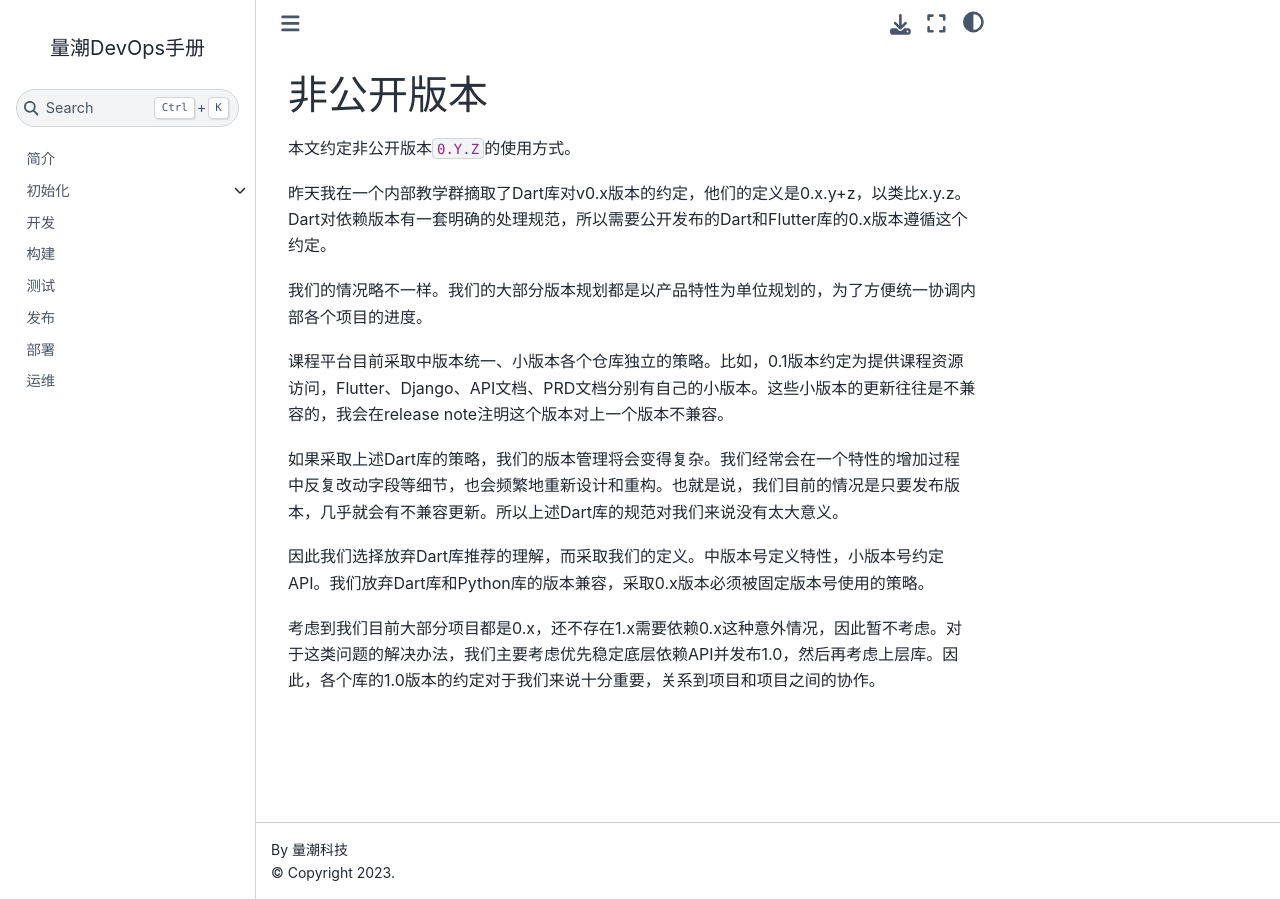
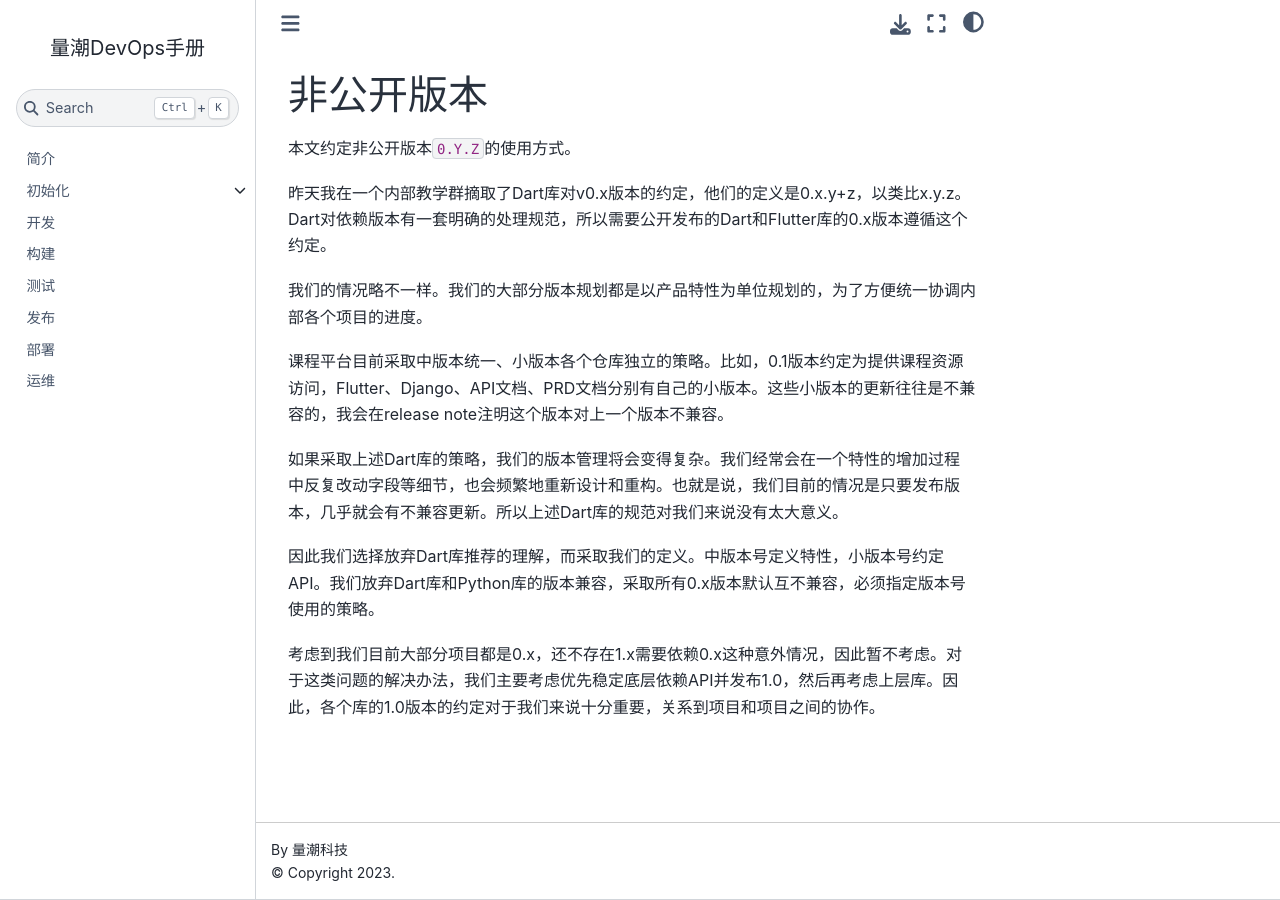
Before and after one commit to quanttide/quanttide-handbook-of-devops, a Jupyter Book: the page built from private_versions.md, in a window 1280 px wide. Built offline with Jupyter Book 1.0.4 settings and Sphinx 7.4.7 and the Sphinx Book theme 1.1.4, drawn with Linux system fonts in a browser that asks for light colours; pages that are not in the unit, such as notebooks, are missing from menus.

Commit message:
docs: 更新非公开版本规范的表述

```diff
--- a/private_versions.md
+++ b/private_versions.md
@@ -10,6 +10,6 @@
 
 如果采取上述Dart库的策略，我们的版本管理将会变得复杂。我们经常会在一个特性的增加过程中反复改动字段等细节，也会频繁地重新设计和重构。也就是说，我们目前的情况是只要发布版本，几乎就会有不兼容更新。所以上述Dart库的规范对我们来说没有太大意义。
 
-因此我们选择放弃Dart库推荐的理解，而采取我们的定义。中版本号定义特性，小版本号约定API。我们放弃Dart库和Python库的版本兼容，采取0.x版本必须被固定版本号使用的策略。
+因此我们选择放弃Dart库推荐的理解，而采取我们的定义。中版本号定义特性，小版本号约定API。我们放弃Dart库和Python库的版本兼容，采取所有0.x版本默认互不兼容，必须指定版本号使用的策略。
 
 考虑到我们目前大部分项目都是0.x，还不存在1.x需要依赖0.x这种意外情况，因此暂不考虑。对于这类问题的解决办法，我们主要考虑优先稳定底层依赖API并发布1.0，然后再考虑上层库。因此，各个库的1.0版本的约定对于我们来说十分重要，关系到项目和项目之间的协作。
```
